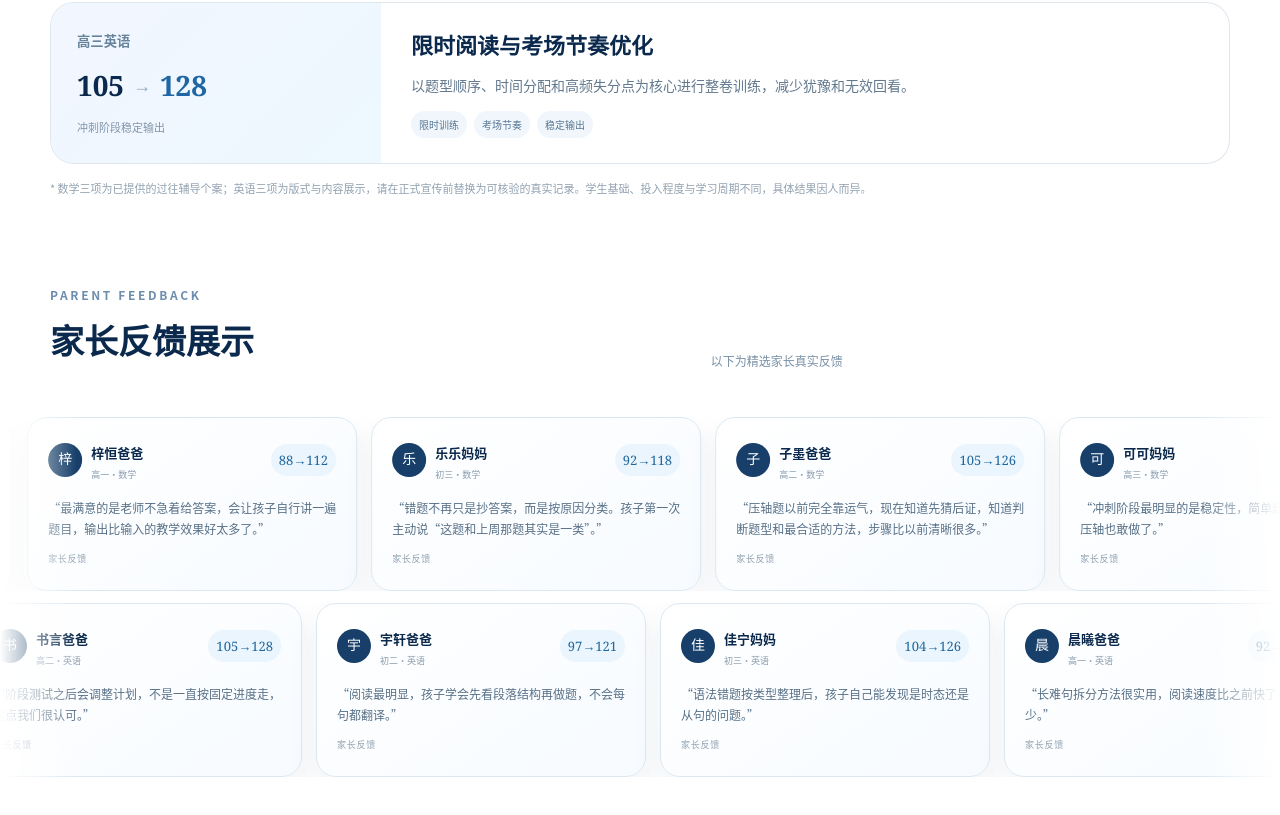
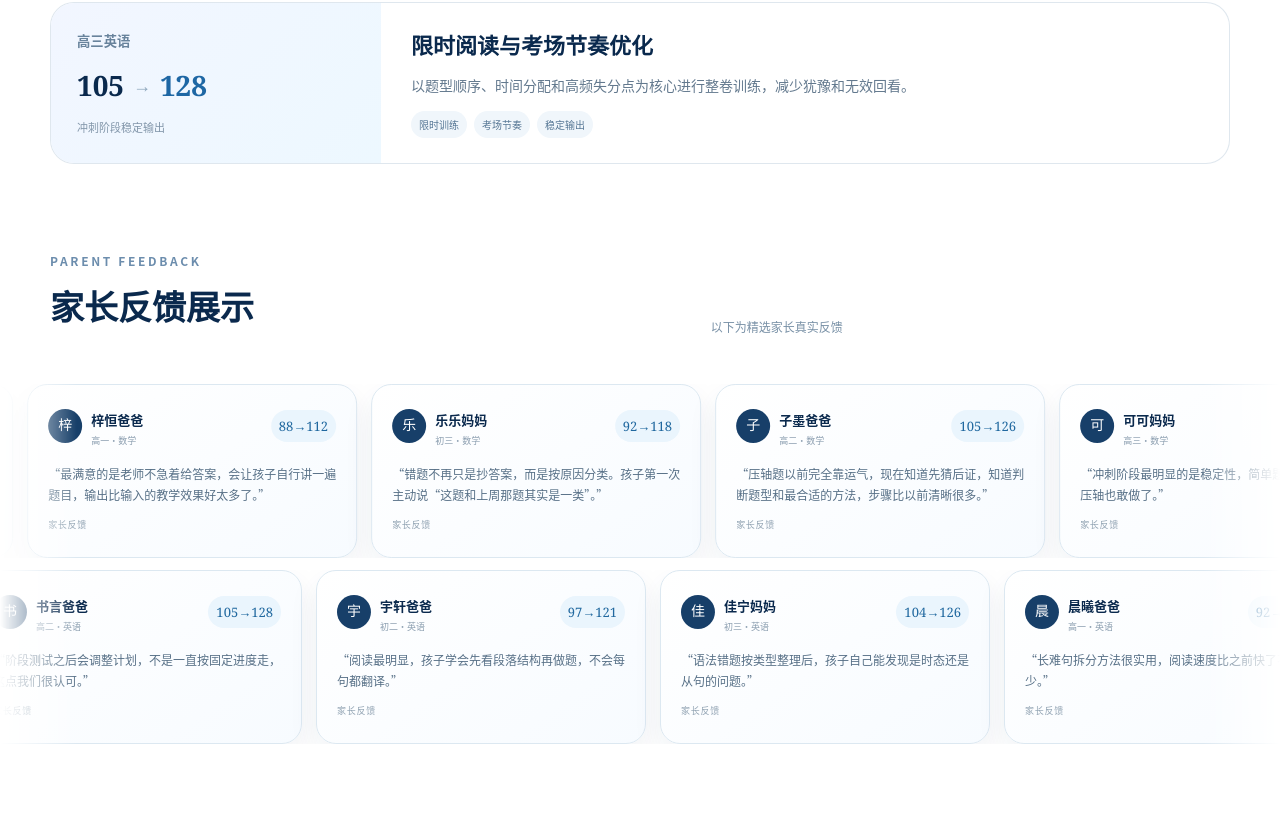
Before and after one commit to Sherlockedjim/he-tutor-site, a plain HTML site: page index.html in a window 1280 px wide. Shown: the part 5075-5890 px from the top of the page. Drawn offline with nearby package versions, Linux system fonts and the light colour scheme; no server answers.

Commit message:
Update index.html

```diff
--- a/index.html
+++ b/index.html
@@ -153,7 +153,6 @@
           <article class="case-card reveal sample-case" data-case-subject="english"><div class="case-score"><small>高一英语</small><strong><span>96</span><i>→</i><span>123</span></strong><em>阶段性提分</em></div><div class="case-copy"><h3>语法框架与写作输出闭环</h3><p>通过语法错因归类、句型仿写与周度输出复盘，提高句子准确率和写作组织能力。</p><div class="case-tags"><span>语法体系</span><span>写作</span><span>错因归类</span></div></div></article>
           <article class="case-card reveal sample-case" data-case-subject="english"><div class="case-score"><small>高三英语</small><strong><span>105</span><i>→</i><span>128</span></strong><em>冲刺阶段稳定输出</em></div><div class="case-copy"><h3>限时阅读与考场节奏优化</h3><p>以题型顺序、时间分配和高频失分点为核心进行整卷训练，减少犹豫和无效回看。</p><div class="case-tags"><span>限时训练</span><span>考场节奏</span><span>稳定输出</span></div></div></article>
         </div>
-        <p class="case-disclaimer reveal">* 数学三项为已提供的过往辅导个案；英语三项为版式与内容展示，请在正式宣传前替换为可核验的真实记录。学生基础、投入程度与学习周期不同，具体结果因人而异。</p>
 
         <div class="feedback-head reveal">
           <div><span class="kicker">PARENT FEEDBACK</span><h3>家长反馈展示</h3></div>
```
